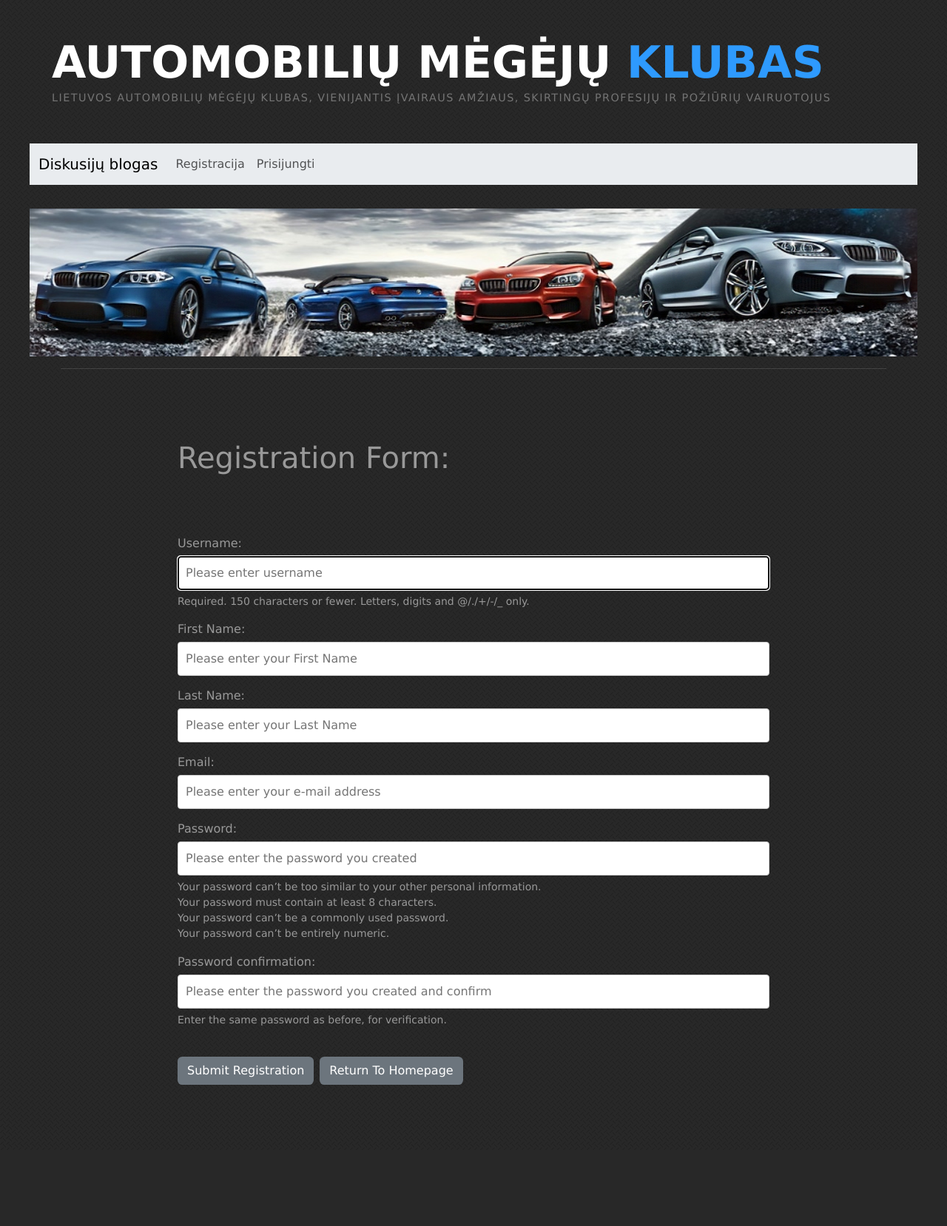
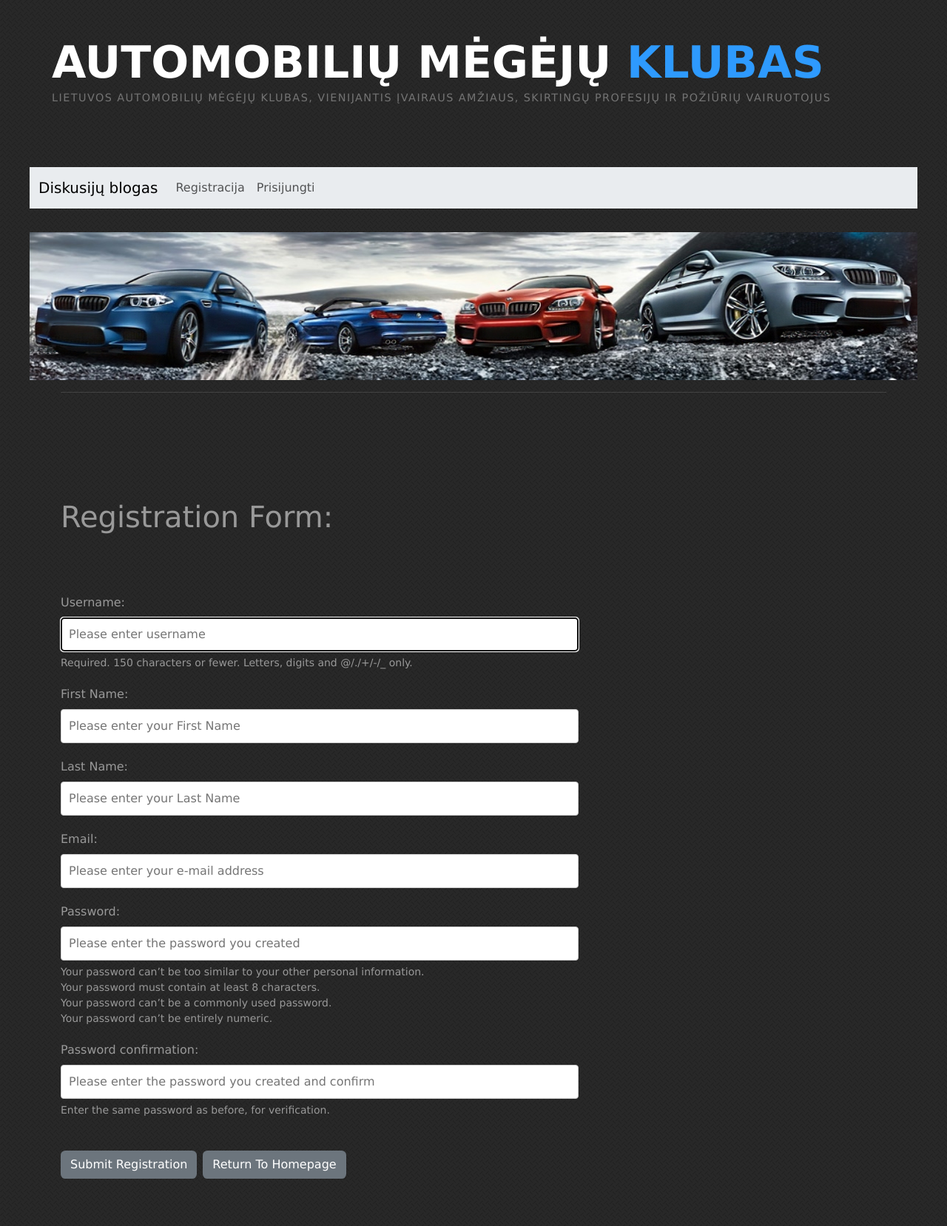
Before and after one commit to vokator-online/autoclubsite, a Django app: page /user_profile/registration/ in a window 1280 px wide. Shown: the whole page at 74% size. Before the commit the page ends 1467 px from the top, so only its background shows below. Run offline with Django 5.2, Linux system fonts and the light colour scheme; some libraries are stand-ins or nearby versions.

Commit message:
Vartotojo profilio css stilizavimas, klaidų gaudymas. Registracijos formos sutvarkymas

```diff
--- a/autoclub/user_profile/templates/registration/registration.html
+++ b/autoclub/user_profile/templates/registration/registration.html
@@ -13,7 +13,7 @@
                 <label for="{{ field.id_for_label }}">{{ field.label }}</label>
                 {{ field }}
                 {% if field.help_text %}
-                    <small style="display: block; margin-top: 5px;">{{ field.help_text }}</small>
+                    <small>{{ field.help_text }}</small>
                 {% endif %}
                 {% for error in field.errors %}
                     <div style="color: red;">{{ error }}</div>
--- a/autoclub/website/static/css/discussion.css
+++ b/autoclub/website/static/css/discussion.css
@@ -28,9 +28,10 @@
 /*********************************************************************************/
 
 .registration-container {
-    min-height: 120vh;
-    width: 800px;
-    margin: auto;
+    width: 700px;
+    margin: 2rem auto;
+    margin-left: 0;
+    margin-right: auto;
 }
 
 h1.registration-form-title {
@@ -39,12 +40,12 @@ h1.registration-form-title {
 }
 
 .form-group {
-    margin-bottom: 15px;
+    margin-bottom: 20px;
 }
 
 label {
     display: block;
-    margin-bottom: 5px;
+    margin-bottom: .5em;
 }
 
 input[type="text"],
@@ -56,6 +57,17 @@ input[type="password"] {
     border-radius: 4px;
 }
 
+.form-group div[style*="color: red;"] {
+    color: #d9534f;
+    font-size: 0.9em;
+    margin-top: 5px;
+}
+
+.form-group small {
+    display: block;
+    margin-top: 5px;
+}
+
 
 /*********************************************************************************/
 /* Login Form                                                                    */
@@ -63,7 +75,6 @@ input[type="password"] {
 
 .login-container {
     margin: 2rem auto;
-    min-height: 120vh;
 }
 
 .login-form-title {
@@ -75,11 +86,11 @@ input[type="password"] {
     display: flex;
     flex-direction: column;
     max-width: 700px;
-  }
+}
 
-  .login-form p {
+.login-form p {
     margin-bottom: 30px;
-  }
+}
 
 .form-actions,
 .auth__actions,
@@ -94,7 +105,6 @@ input[type="password"] {
 
 .password-change-container {
     margin: 2rem auto;
-    min-height: 120vh;
 }
 
 h1.password-change-title {
@@ -110,7 +120,7 @@ h1.password-change-title {
 
 .password-change-form p {
     margin-bottom: 30px;
-  }
+}
 
 
 /*********************************************************************************/
@@ -118,7 +128,7 @@ h1.password-change-title {
 /*********************************************************************************/
 
 .password-success-container {
-    min-height: 120vh;
+    margin: 2rem auto;
 }
 
 .password-success-title {
@@ -141,7 +151,6 @@ h1.password-change-title {
 
 .password-reset-complete-container {
     margin: 2rem auto;
-    min-height: 120vh;
 }
 
 h1.password-reset-complete-title {
@@ -160,7 +169,6 @@ h1.password-reset-complete-title {
 
 .password-reset-sent-container {
     margin: 2rem auto;
-    min-height: 120vh;
 }
 
 .password-reset-sent-title {
@@ -179,7 +187,6 @@ h1.password-reset-complete-title {
 
 .password-reset-form-container {
     margin: 2rem auto;
-    min-height: 120vh;
 }
 
 .password-reset-form-title {
@@ -199,12 +206,11 @@ h1.password-reset-complete-title {
 
 
 /*********************************************************************************/
-/* Reset Form                                                           */
+/* Reset Form                                                                    */
 /*********************************************************************************/
 
 .reset-form-container {
     margin: 2rem auto;
-    min-height: 120vh;
 }
 
 h1.reset-form-title {
@@ -230,7 +236,6 @@ h1.reset-form-title {
 
 .edit-profile-page-container {
     margin: 2rem auto;
-    min-height: 120vh;
 }
 
 h1.edit-profile-page-title {
@@ -246,7 +251,7 @@ h1.edit-profile-page-title {
 
 .edit-profile-page-form p {
     margin-bottom: 30px;
-  }
+}
 
 
 /*********************************************************************************/
@@ -255,7 +260,6 @@ h1.edit-profile-page-title {
 
 .profile-container {
     margin: 2rem auto;
-    min-height: 120vh;
 }
 
 h1.profile-title {
@@ -318,7 +322,6 @@ h1.profile-title {
 
 .edit-profile-container {
     margin: 2rem auto;
-    min-height: 120vh;
 }
 
 h1.edit-profile-title {
--- a/autoclub/website/static/css/style.css
+++ b/autoclub/website/static/css/style.css
@@ -49,8 +49,9 @@
 
 	.container
 	{
-		margin: 0px auto;
+		margin: 0px auto 2rem;
 		width: 1200px;
+		padding-bottom: 2rem;
 	}
 
 
```
Also changed, not shown: autoclub/user_profile/templates/registration/create_user_profile_page.html (deleted, +0 -25 lines).
